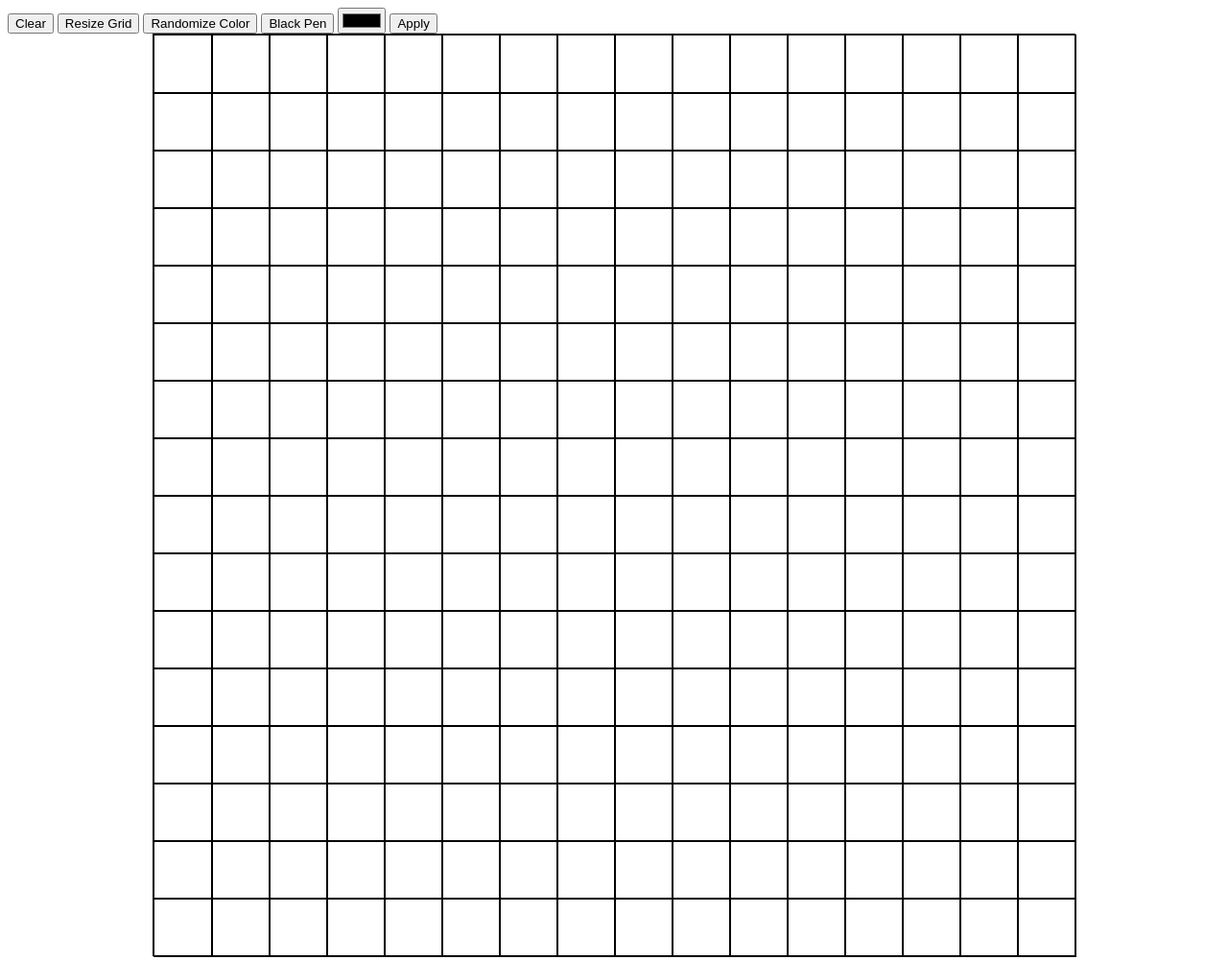
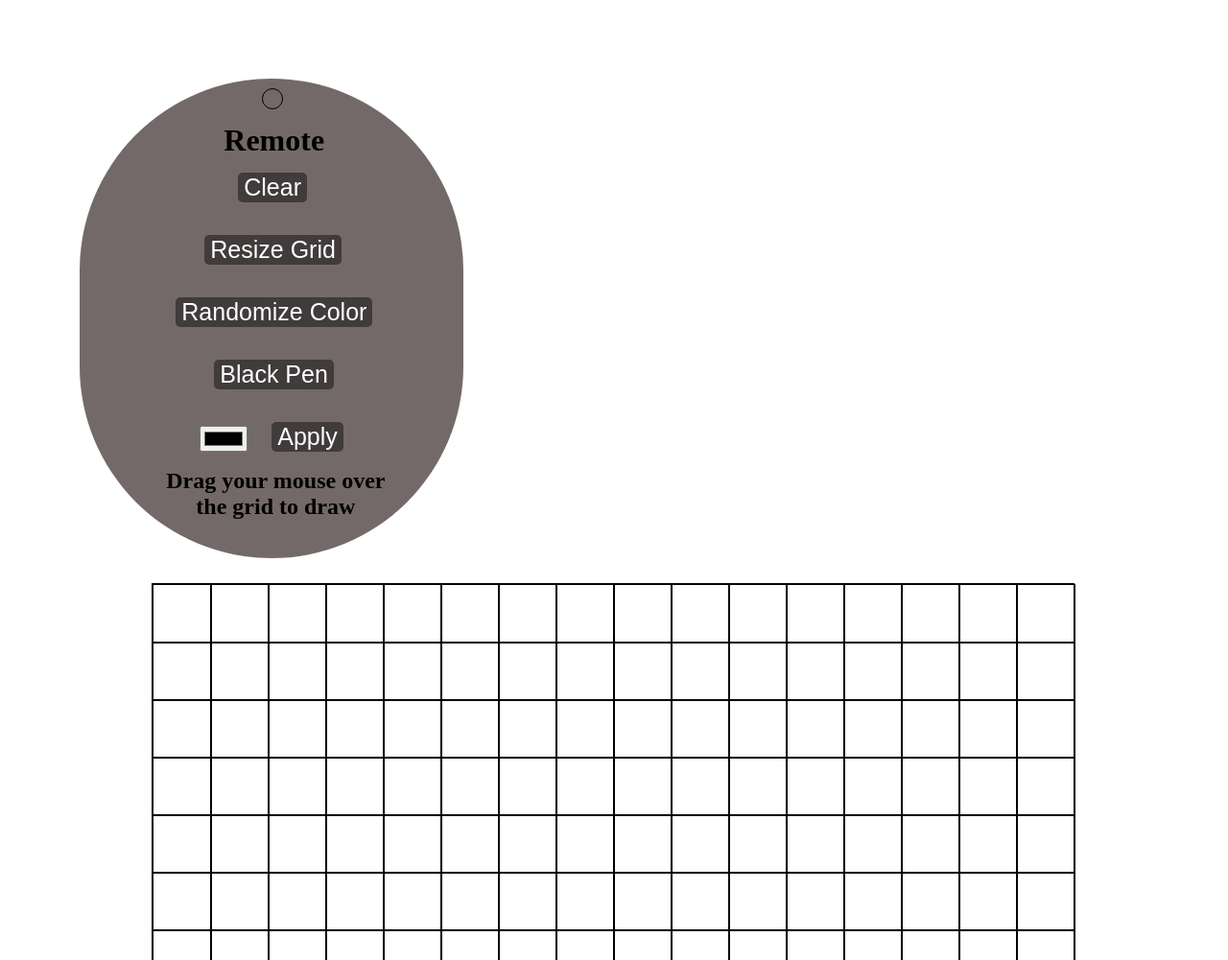
Before and after one commit to mdecesare13/etch-a-sketch, a plain HTML site: page etch-a-sketch.html in a window 1280 px wide. Shown: the top 1001 px of the page at 96% size. Drawn offline with Linux system fonts and the light colour scheme.

Commit message:
completed etch-a-sketch with a usable controller!

```diff
--- a/etch-a-sketch.html
+++ b/etch-a-sketch.html
@@ -1,7 +1,8 @@
 <style>
     .container {
         position: relative;
-        margin: auto;
+        right: -100px;
+        margin: 50px;
         display: grid;
         border-style: solid;
         border-color: black;
@@ -9,10 +10,85 @@
         width: 960px;
         height: 960px;
     }
+    .button-container {
+        position: relative;
+        text-align: center;
+        float: left;
+        margin: 50px;
+        border: none;
+        border-radius: 200px;
+        width: 400px;
+        height: 500px;
+        background-color: rgb(116, 105, 105);
+        left: 2%;
+        top: 3%;
+    }
     .inner-container {
         border-style: solid;
         border-color: black;
         border-width: 1px;
+    }
+    .control {
+        border: none;
+        background-color: rgb(65, 59, 59);
+        color: white;
+        border-radius: 5px;
+        font-size: 25px;
+    }
+    .control:focus {
+        outline: 0;
+    }
+    .remote-light {
+        position: absolute;
+        left: 190px;
+        top: 10px;
+        border-style: solid;
+        border-color: black;
+        border-width: 1px;
+        width: 20px;
+        height: 20px;
+        border-radius: 50%;
+    }
+    .remote-header1 {
+        position: absolute;
+        top: 25px;
+        left: 150px;
+    }
+
+    .remote-header2 {
+        position: absolute;
+        bottom: 20px;
+        left: 90px;
+    }
+    .clear {
+        position: absolute;
+        top: 98px;
+        left: 165px;
+    }
+    .resize-grid {
+        position: absolute;
+        top: 163px;
+        left: 130px;
+    }
+    .random-color {
+        position: absolute;
+        top: 228px;
+        left: 100px;
+    }
+    .black-pen {
+        position: absolute;
+        top: 293px;
+        left: 140px;
+    }
+    .control-input {
+        position: absolute;
+        top: 362px;
+        left: 125px;
+    }
+    .apply-color {
+        position: absolute;
+        top: 358px;
+        left: 200px;
     }
 </style>
 
@@ -23,12 +99,17 @@
   <meta charset="UTF-8"/>
 </head>
 <body>
-    <button id="clear" class="control">Clear</button>
-    <button id="resize-grid" class="control">Resize Grid</button>
-    <button id="random-color" class="control">Randomize Color</button>
-    <button id="black-pen" class="control">Black Pen</button>
-    <input id="color-picker" class="control-input" type="color">
-    <button id="apply-color" class="control">Apply</button>
+    <div class="button-container">
+        <div id="remote-light" class="remote-light"></div>
+        <h1 class="remote-header1">Remote</h1>
+        <button id="clear" class="control clear">Clear</button>
+        <button id="resize-grid" class="control resize-grid">Resize Grid</button>
+        <button id="random-color" class="control random-color">Randomize Color</button>
+        <button id="black-pen" class="control black-pen">Black Pen</button>
+        <input id="color-picker" class="control-input" type="color">
+        <button id="apply-color" class="control apply-color">Apply</button>
+        <h2 class="remote-header2">Drag your mouse over<br> the grid to draw</h2>
+    </div>
     <div id="container" class="container">
 
     </div>
@@ -137,4 +218,21 @@
         newCanvas.forEach(square => square.removeEventListener('mouseover', colorSquareRandom));
         newCanvas.forEach(square => square.addEventListener('mouseover', applyColorSquare));
     });
+
+    // Make the remote circle light up red for any click outside of it
+    let remoteLight = document.getElementById('remote-light');
+    document.addEventListener('mousedown', function(event) {
+        let isClickInside = remoteLight.contains(event.target);
+
+        if (!isClickInside) {
+            remoteLight.style.backgroundColor = "rgb(146, 52, 52)";
+        }
+    });
+    document.addEventListener('mouseup', function(event) {
+        let isClickInside = remoteLight.contains(event.target);
+
+        if (!isClickInside) {
+            remoteLight.style.backgroundColor = "transparent";
+        }
+    });
 </script>
```
